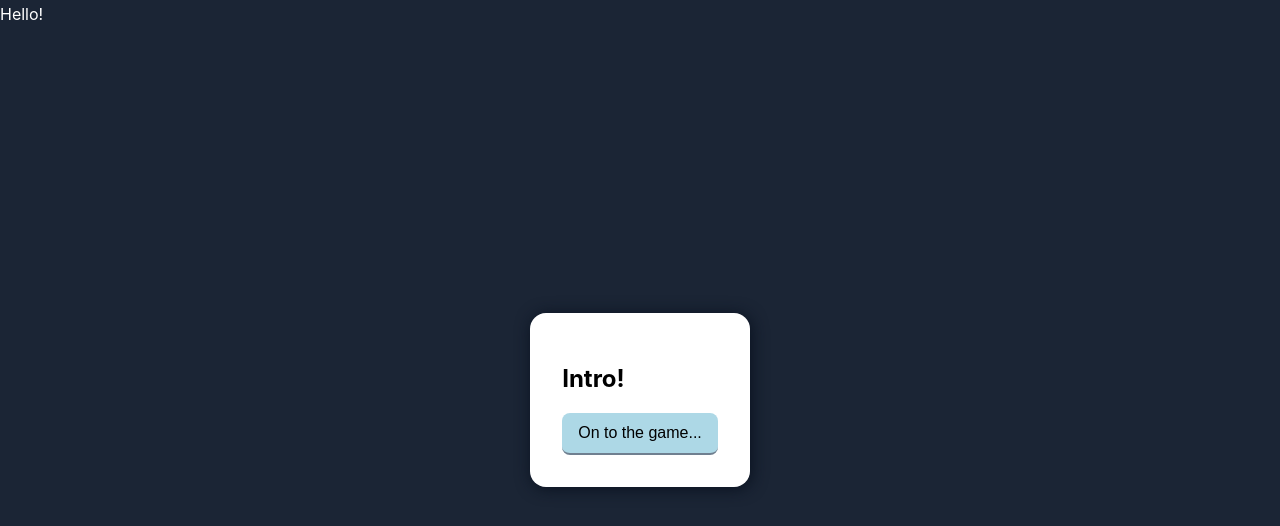
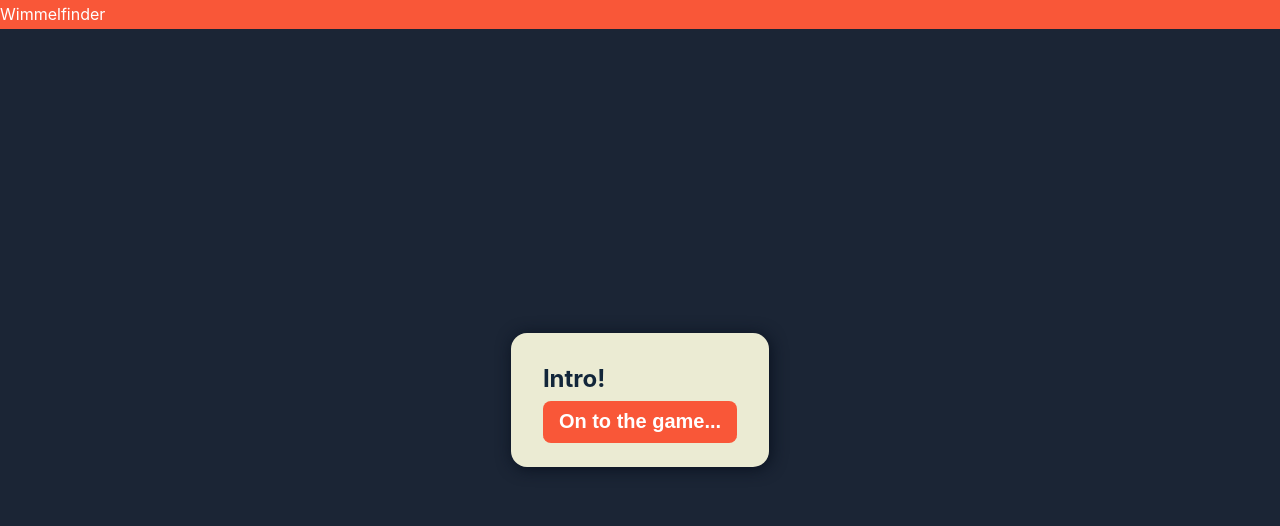
Before and after one commit to isaiahaiasi/wimmel, a React (Create React App) app: page / in a window 1280 px wide. Shown: the top 526 px of the page. Built offline with nearby package versions, Linux system fonts and the light colour scheme; no server answers; the database is empty.

Commit message:
Add style units, Banner component, and style for Timer

```diff
--- a/src/components/App.js
+++ b/src/components/App.js
@@ -1,10 +1,13 @@
 import React, { useState } from "react";
+
+import { useCollection } from "../hooks/useFirestoreHooks";
+import PageContext, { pages } from "../PageContext";
+
 import IntroPage from "./IntroPage";
 import MainGame from "./MainGame";
 import ErrorPage from "./ErrorPage";
-import PageContext, { pages } from "../PageContext";
 import GameOverPage from "./GameOverPage";
-import { useCollection } from "../hooks/useFirestoreHooks";
+import Banner from "./Banner";
 
 export default function App() {
   const [pageHistory, setPageHistory] = useState([pages.intro, pages.intro]);
@@ -56,7 +59,7 @@ export default function App() {
 
   return (
     <div>
-      <header>Hello!</header>
+      <Banner />
       <PageContext.Provider value={{ pages, pageHistory, handlePageChange }}>
         {getActivePage()}
       </PageContext.Provider>
--- /dev/null
+++ b/src/components/Banner.js
@@ -0,0 +1,7 @@
+import React from "react";
+import * as S from "../styled-components/_styled-index";
+
+export default function Banner() {
+  // TODO: render banner with title & gh link
+  return <S.Banner>Wimmelfinder</S.Banner>;
+}
--- a/src/components/MainGame.js
+++ b/src/components/MainGame.js
@@ -110,13 +110,14 @@ function MainGame({ targetData }) {
   return (
     <div className="App">
       <div>Targets remaining: {targetBoxes.length - hits.length}</div>
-      <div>
-        <span>Time remaining:</span>
-        <Stopwatch />
-      </div>
-      <div>
-        container size: ({containerSize.width}x{containerSize.height})
-      </div>
+      <S.StickyContainer>
+        <S.Window>
+          <div>Time remaining:</div>
+          <div style={{ textAlign: "center" }}>
+            <Stopwatch />
+          </div>
+        </S.Window>
+      </S.StickyContainer>
       <MouseDetector
         mousePos={mousePos}
         setMousePos={setMousePos}
@@ -125,7 +126,7 @@ function MainGame({ targetData }) {
       >
         <img
           src={image}
-          style={{ width: "100%" }}
+          style={{ width: "100%", zIndex: -100 }}
           alt="A wimmelbilder, with characters to find"
         />
 
--- a/src/components/Stopwatch.js
+++ b/src/components/Stopwatch.js
@@ -14,5 +14,5 @@ export default function Stopwatch() {
     };
   }, []);
 
-  return <div>{displayTime(time)}</div>;
+  return <>{displayTime(time)}</>;
 }
--- /dev/null
+++ b/src/styled-components/_style-units.js
@@ -0,0 +1,10 @@
+// COLORS
+const colors = Object.freeze({
+  blue: "#12263A",
+  beige: "#EBEBD3",
+  yellow: "#F4D35E",
+  orange: "#EE964B",
+  red: "#F95738",
+});
+
+export { colors };
--- a/src/styled-components/_styled-index.js
+++ b/src/styled-components/_styled-index.js
@@ -1,3 +1,4 @@
 export * from "./intro";
 export * from "./main-game";
 export * from "./utilities";
+export * from "./banner";
--- /dev/null
+++ b/src/styled-components/banner.js
@@ -0,0 +1,12 @@
+import styled from "styled-components";
+import { colors as c } from "./_style-units";
+
+const Banner = styled.div`
+  position: absolute;
+  top: 0;
+  left: 0;
+  width: 100%;
+  background: ${c.red};
+`;
+
+export { Banner };
--- a/src/styled-components/utilities.js
+++ b/src/styled-components/utilities.js
@@ -1,4 +1,5 @@
 import styled from "styled-components";
+import { colors as c } from "./_style-units";
 
 export const ContainerCentered = styled.div`
   box-sizing: border-box;
@@ -13,22 +14,35 @@ export const ContainerCentered = styled.div`
 `;
 
 export const Window = styled.div`
-  background: white;
-  color: black;
+  background: ${c.beige};
+  color: ${c.blue};
   box-sizing: border-box;
-  padding: 2rem;
+  padding: 1.5rem 2rem;
   border-radius: 1rem;
   box-shadow: 0.1rem 0.1rem 1rem rgb(9, 17, 31);
 `;
 
+export const StickyContainer = styled.div`
+  position: sticky;
+  top: 1rem;
+  display: flex;
+  justify-content: center;
+  align-items: center;
+  width: 100%;
+  z-index: 10;
+`;
+
 export const Button = styled.button`
   width: 100%;
-  color: black;
-  font-size: 1rem;
+  color: white;
+  text-shadow: 3px 3px 0 ${c.blue} inset;
+
+  font-weight: bold;
+  font-size: 1.25rem;
   line-height: 1.5rem;
-  background-color: lightblue;
+  background-color: ${c.red};
   border-radius: 0.5rem;
   border-style: none;
   padding: 0.5rem 1rem;
-  border-bottom: solid 2px slategrey;
+  border-bottom: solid 2px ${c.red};
 `;
--- a/src/styles/index.css
+++ b/src/styles/index.css
@@ -8,10 +8,14 @@ body {
 
   background-color: rgb(27, 37, 53);
   color: white;
-  line-height: 1.8em;
+  line-height: 1.8;
 }
 
 code {
   font-family: source-code-pro, Menlo, Monaco, Consolas, "Courier New",
     monospace;
 }
+
+h2 {
+  margin: 0;
+}
```
